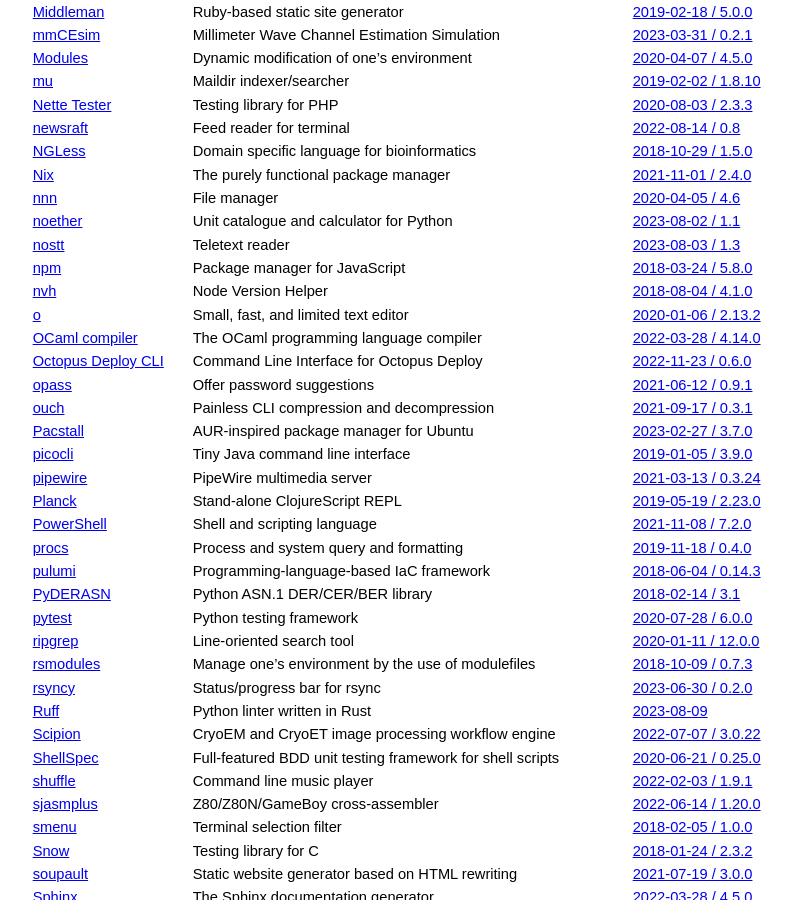
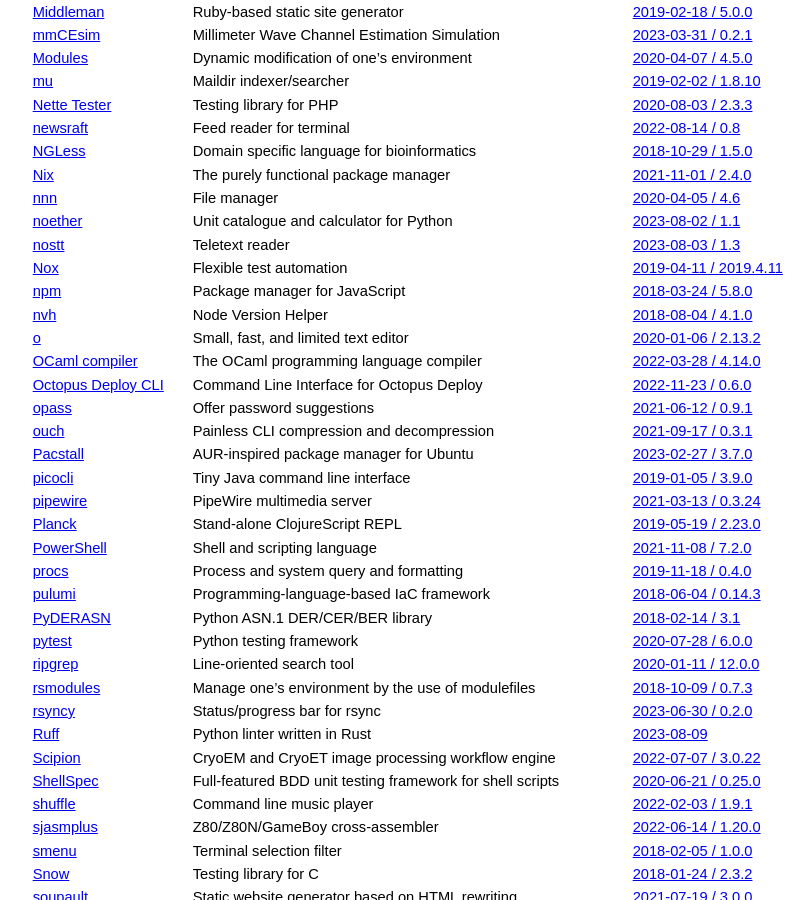
Before and after one commit to jcs/no_color, a Jekyll site: the page built from index.md, in a window 1280 px wide and 900 px high, scrolled down 4458 px. Shown: the whole window, without its empty margins (211-1022 px from the left). Built offline with Jekyll 4.4.1, drawn with Linux system fonts in a browser that asks for light colours; our own code applies the rules of GitHub Pages for plain Markdown files.

Commit message:
Add Nox (#262)

```diff
--- a/index.md
+++ b/index.md
@@ -233,6 +233,7 @@ color by default via `NO_COLOR`.
 | [nnn](https://github.com/jarun/nnn) | File manager | [2020-04-05 / 4.6](https://github.com/jarun/nnn/commit/f14fb9c0f92c25ab79dd0c47d16f075199aeb999) |
 | [noether](https://github.com/yunruse/noether) | Unit catalogue and calculator for Python | [2023-08-02 / 1.1](https://github.com/yunruse/Noether/releases/tag/v1.1) |
 | [nostt](https://github.com/sjmulder/nostt) | Teletext reader | [2023-08-03 / 1.3](https://github.com/sjmulder/nostt/releases/tag/1.3) |
+| [Nox](https://github.com/wntrblm/nox) | Flexible test automation | [2019-04-11 / 2019.4.11](https://github.com/wntrblm/nox/releases/tag/2019.4.11) |
 | [npm](https://www.npmjs.com/) | Package manager for JavaScript | [2018-03-24 / 5.8.0](https://github.com/npm/npm/releases/tag/v5.8.0) |
 | [nvh](https://github.com/JohnRGee/nvh) | Node Version Helper | [2018-08-04 / 4.1.0](https://github.com/JohnRGee/nvh/releases/tag/v4.1.0) |
 | [o](https://github.com/xyproto/o) | Small, fast, and limited text editor | [2020-01-06 / 2.13.2](https://github.com/xyproto/o/tree/2.13.2) |
```
